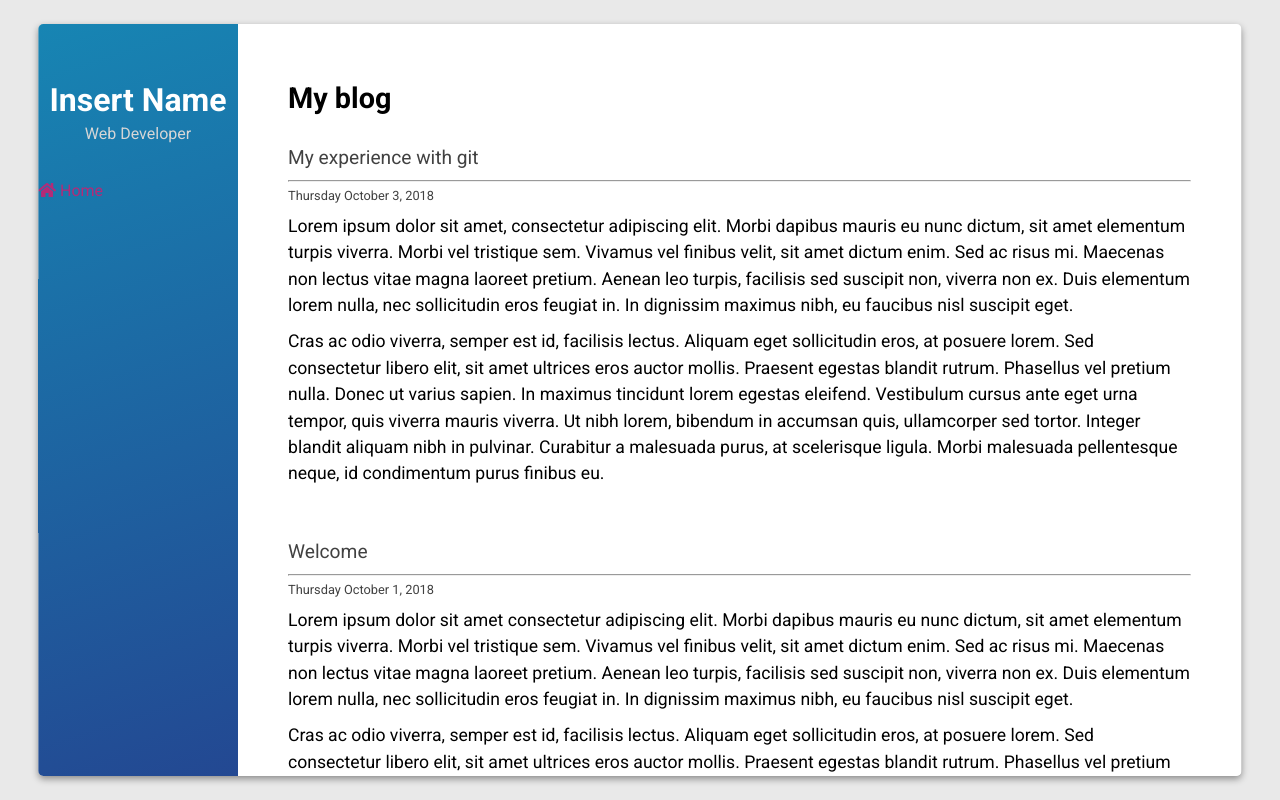
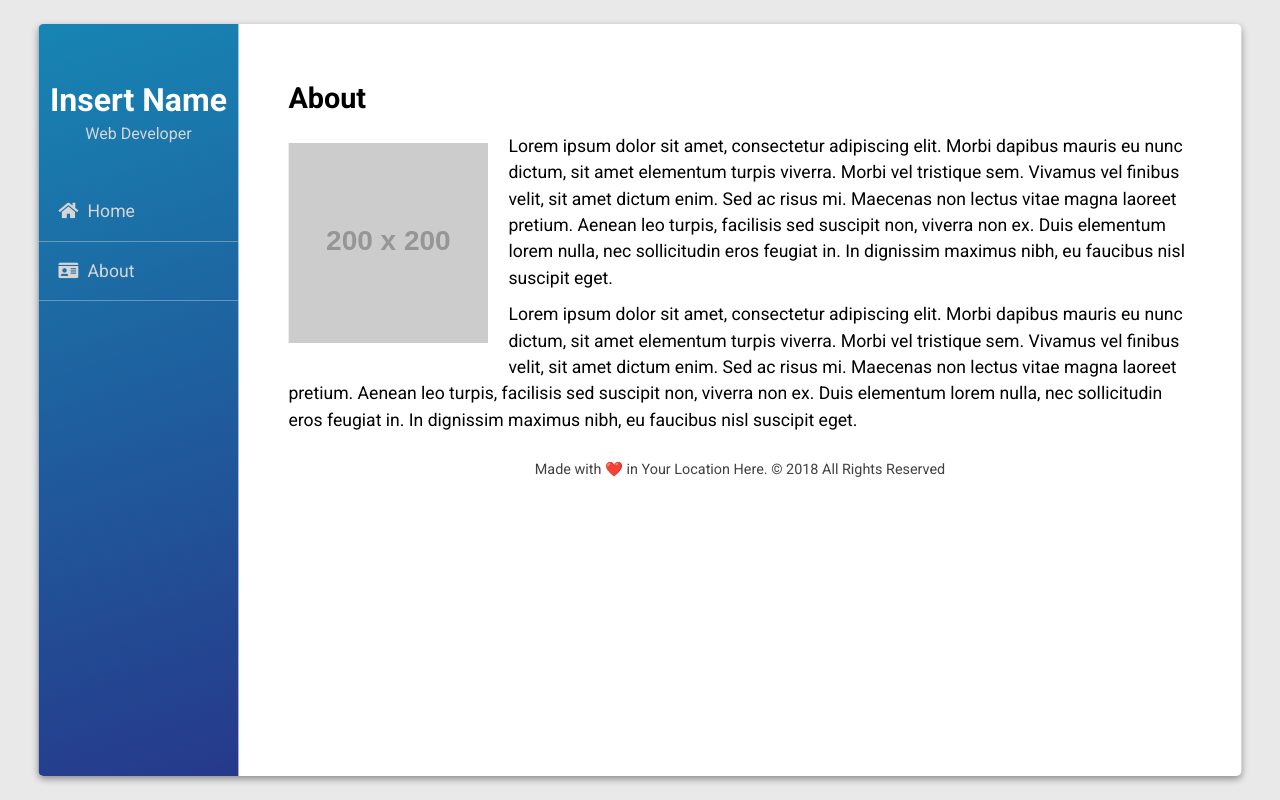
Before and after one commit to branzies/personal-blog, a plain HTML site: page index.html in a window 1280 px wide. Drawn offline with nearby package versions, Linux system fonts and the light colour scheme; placeholder pictures from the web are drawn by us.

Commit message:
add about.html page

```diff
--- a/index.html
+++ b/index.html
@@ -20,80 +20,42 @@
             <div class="site-header">Insert Name</div>
             <div class="site-subheader">Web Developer</div>
             <ul class="site-navigation">
+              <li>
                 <a href="index.html"><i class="fas fa-home"></i> Home</a>
+              </li>
+              <li>
+                <a href="about.html"><i class="fas fa-id-card"></i> About</a></li>
             </ul>
           </div>
         </nav>
 
         <main>
           <div class="menu">
-           <div class="menu-icon" id="sidebarCollapse">
-             <i class="fas fa-bars"></i>
-             <span class="mobile-header">Your Name: Web Developer</span>
+            <div class="menu-icon" id="sidebarCollapse"><i class="fas fa-bars"></i> <span class="mobile-header">Your Name: Web Developer</span></div>
           </div>
-         </div>
-
-         <h1>My blog</h1>
+          <h1>About</h1>
           <article>
-           <h2>My experience with git</h2>
-           <hr />
-           <h3>Thursday October 3, 2018</h3>
+            <img class="about-image" src="http://via.placeholder.com/200" />
             <p>
-             Lorem ipsum dolor sit amet, consectetur adipiscing elit. Morbi
-             dapibus mauris eu nunc dictum, sit amet elementum turpis viverra.
-             Morbi vel tristique sem. Vivamus vel finibus velit, sit amet
-             dictum enim. Sed ac risus mi. Maecenas non lectus vitae magna
-             laoreet pretium. Aenean leo turpis, facilisis sed suscipit non,
-             viverra non ex. Duis elementum lorem nulla, nec sollicitudin eros
-             feugiat in. In dignissim maximus nibh, eu faucibus nisl suscipit
-             eget.
+              Lorem ipsum dolor sit amet, consectetur adipiscing elit. Morbi dapibus mauris eu
+              nunc dictum, sit amet elementum turpis viverra. Morbi vel tristique sem. Vivamus vel finibus velit,
+              sit amet dictum enim. Sed ac risus mi. Maecenas non lectus vitae magna laoreet pretium. Aenean leo
+              turpis, facilisis sed suscipit non, viverra non ex. Duis elementum lorem nulla, nec sollicitudin eros feugiat in.
+              In dignissim maximus nibh, eu faucibus nisl suscipit eget.
             </p>
             <p>
-             Cras ac odio viverra, semper est id, facilisis lectus. Aliquam
-             eget sollicitudin eros, at posuere lorem. Sed consectetur libero
-             elit, sit amet ultrices eros auctor mollis. Praesent egestas
-             blandit rutrum. Phasellus vel pretium nulla. Donec ut varius
-             sapien. In maximus tincidunt lorem egestas eleifend. Vestibulum
-             cursus ante eget urna tempor, quis viverra mauris viverra. Ut nibh
-             lorem, bibendum in accumsan quis, ullamcorper sed tortor. Integer
-             blandit aliquam nibh in pulvinar. Curabitur a malesuada purus, at
-             scelerisque ligula. Morbi malesuada pellentesque neque, id
-             condimentum purus finibus eu.
+              Lorem ipsum dolor sit amet, consectetur adipiscing elit. Morbi dapibus mauris eu
+              nunc dictum, sit amet elementum turpis viverra. Morbi vel tristique sem. Vivamus vel finibus velit,
+              sit amet dictum enim. Sed ac risus mi. Maecenas non lectus vitae magna laoreet pretium. Aenean leo
+              turpis, facilisis sed suscipit non, viverra non ex. Duis elementum lorem nulla, nec sollicitudin eros feugiat in.
+              In dignissim maximus nibh, eu faucibus nisl suscipit eget.
             </p>
           </article>
-
-         <article>
-           <h2>Welcome</h2>
-           <hr />
-           <h3>Thursday October 1, 2018</h3>
-           <p>
-             Lorem ipsum dolor sit amet consectetur adipiscing elit. Morbi
-             dapibus mauris eu nunc dictum, sit amet elementum turpis viverra.
-             Morbi vel tristique sem. Vivamus vel finibus velit, sit amet
-             dictum enim. Sed ac risus mi. Maecenas non lectus vitae magna
-             laoreet pretium. Aenean leo turpis, facilisis sed suscipit non,
-             viverra non ex. Duis elementum lorem nulla, nec sollicitudin eros
-             feugiat in. In dignissim maximus nibh, eu faucibus nisl suscipit
-             eget.
-           </p>
-           <p>
-             Cras ac odio viverra, semper est id, facilisis lectus. Aliquam
-             eget sollicitudin eros, at posuere lorem. Sed consectetur libero
-             elit, sit amet ultrices eros auctor mollis. Praesent egestas
-             blandit rutrum. Phasellus vel pretium nulla. Donec ut varius
-             sapien. In maximus tincidunt lorem egestas eleifend. Vestibulum
-             cursus ante eget urna tempor, quis viverra mauris viverra. Ut nibh
-             lorem, bibendum in accumsan quis, ullamcorper sed tortor. Integer
-             blandit aliquam nibh in pulvinar. Curabitur a malesuada purus, at
-             scelerisque ligula. Morbi malesuada pellentesque neque, id
-             condimentum purus finibus eu.
-           </p>
-         </article>
-
           <footer>
             Made with ❤️ in Your Location Here. © 2018 All Rights Reserved
           </footer>
         </main>
+
      </div>
    </div>
  <script src="https://cdnjs.cloudflare.com/ajax/libs/jquery/3.3.1/jquery.min.js"></script>
```
Lines whose indentation alone changed are shown as unchanged.
